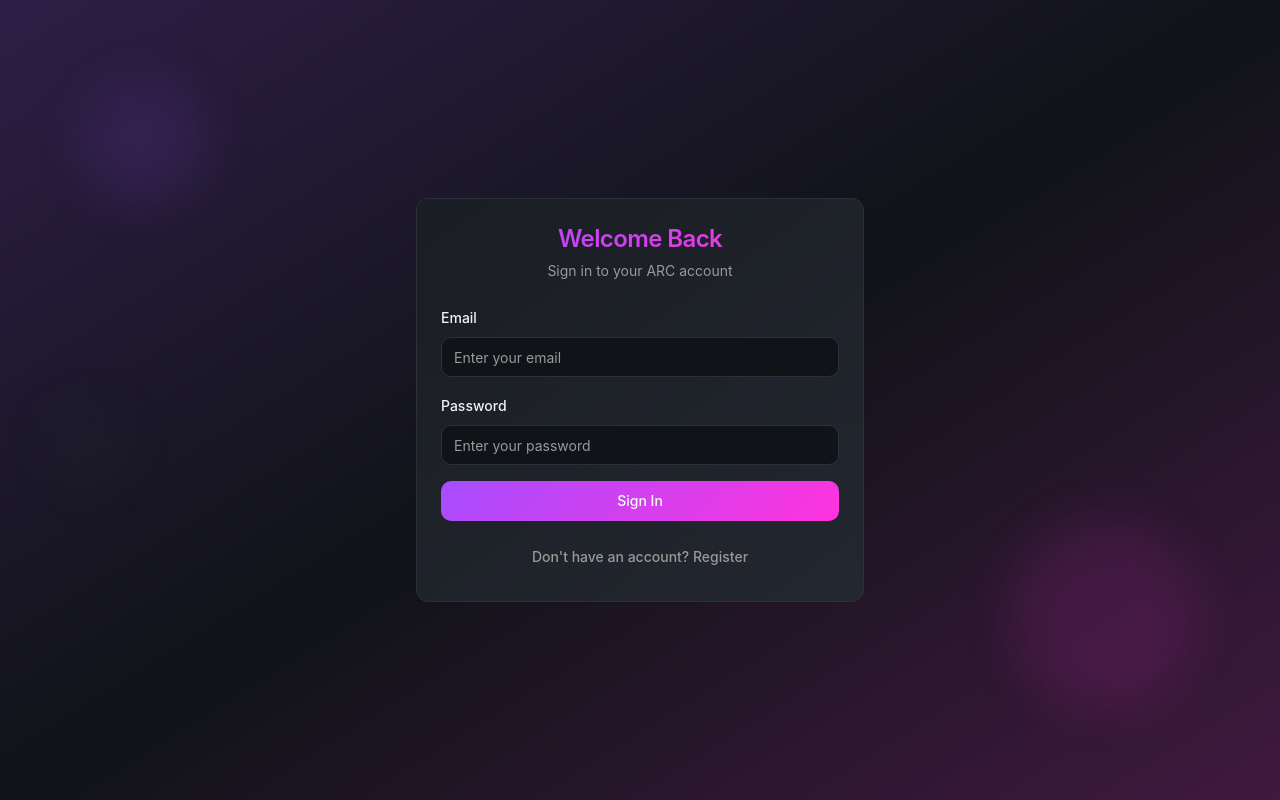
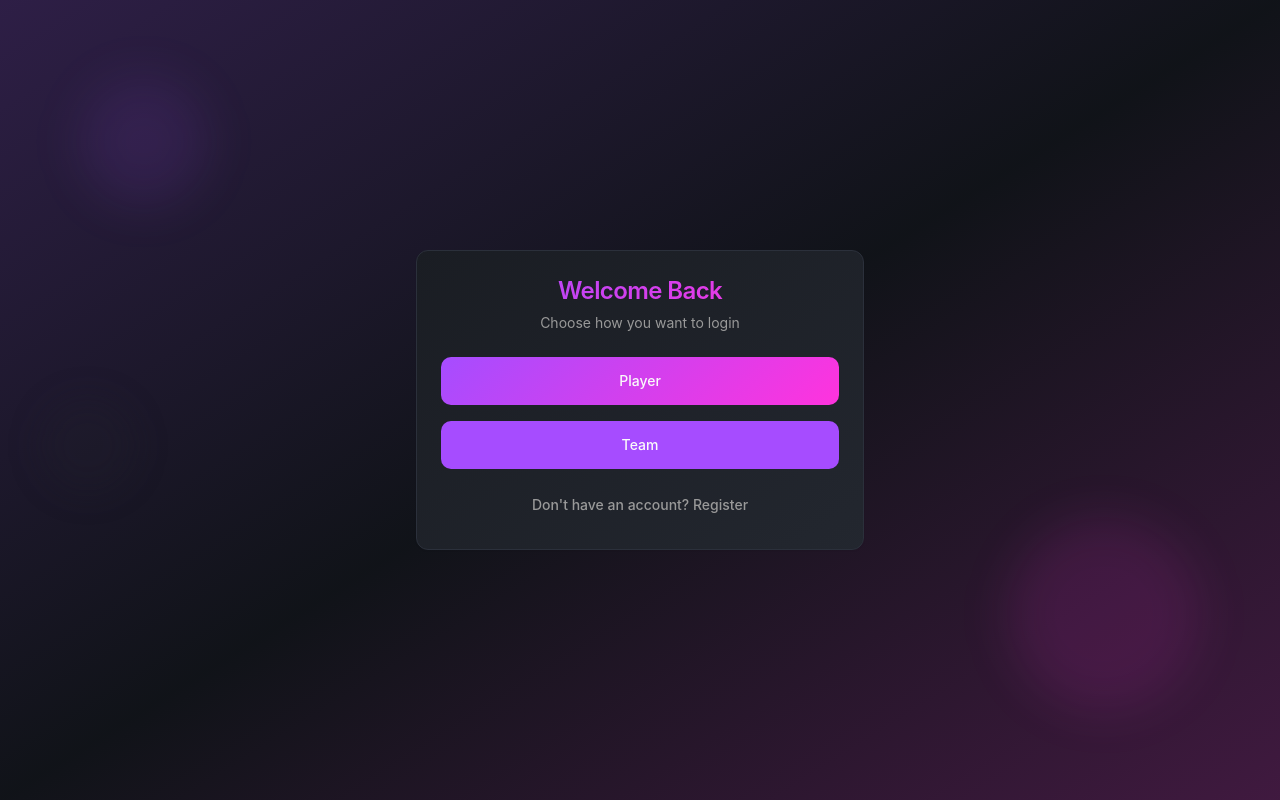
Before and after one commit to Diabolus45/arc-arena-nexus, a React (Vite) app: page / in a window 1280 px wide. Built offline with nearby package versions, Linux system fonts and the light colour scheme.

Commit message:
Refactor login and registration.
Simplified registration form and implemented role-based login buttons.

```diff
--- a/src/components/auth/LoginForm.tsx
+++ b/src/components/auth/LoginForm.tsx
@@ -11,6 +11,7 @@ interface LoginFormProps {
 }
 
 export const LoginForm = ({ onSwitchToRegister }: LoginFormProps) => {
+  const [selectedRole, setSelectedRole] = useState<'player' | 'team' | null>(null);
   const [email, setEmail] = useState('');
   const [password, setPassword] = useState('');
   const { login, isLoading } = useAuth();
@@ -18,7 +19,7 @@ export const LoginForm = ({ onSwitchToRegister }: LoginFormProps) => {
   const handleSubmit = async (e: React.FormEvent) => {
     e.preventDefault();
     try {
-      await login(email, password);
+      await login(email, password, selectedRole!);
       toast({
         title: "Login Successful",
         description: "Welcome back to ARC!",
@@ -32,11 +33,52 @@ export const LoginForm = ({ onSwitchToRegister }: LoginFormProps) => {
     }
   };
 
+  const handleRoleSelect = (role: 'player' | 'team') => {
+    setSelectedRole(role);
+  };
+
+  if (!selectedRole) {
+    return (
+      <Card className="w-full max-w-md card-gradient border-border">
+        <CardHeader className="text-center">
+          <CardTitle className="text-2xl primary-gradient bg-clip-text text-transparent">
+            Welcome Back
+          </CardTitle>
+          <CardDescription>Choose how you want to login</CardDescription>
+        </CardHeader>
+        <CardContent className="space-y-4">
+          <Button
+            onClick={() => handleRoleSelect('player')}
+            className="w-full h-12 primary-gradient hover:opacity-90"
+          >
+            Player
+          </Button>
+          <Button
+            onClick={() => handleRoleSelect('team')}
+            className="w-full h-12 secondary-gradient hover:opacity-90"
+          >
+            Team
+          </Button>
+          <div className="text-center">
+            <Button
+              type="button"
+              variant="link"
+              onClick={onSwitchToRegister}
+              className="text-muted-foreground"
+            >
+              Don't have an account? Register
+            </Button>
+          </div>
+        </CardContent>
+      </Card>
+    );
+  }
+
   return (
     <Card className="w-full max-w-md card-gradient border-border">
       <CardHeader className="text-center">
         <CardTitle className="text-2xl primary-gradient bg-clip-text text-transparent">
-          Welcome Back
+          {selectedRole === 'player' ? 'Player Login' : 'Team Login'}
         </CardTitle>
         <CardDescription>Sign in to your ARC account</CardDescription>
       </CardHeader>
@@ -71,14 +113,22 @@ export const LoginForm = ({ onSwitchToRegister }: LoginFormProps) => {
           >
             {isLoading ? 'Signing In...' : 'Sign In'}
           </Button>
-          <div className="text-center">
+          <div className="flex justify-between">
+            <Button
+              type="button"
+              variant="link"
+              onClick={() => setSelectedRole(null)}
+              className="text-muted-foreground p-0"
+            >
+              ← Back
+            </Button>
             <Button
               type="button"
               variant="link"
               onClick={onSwitchToRegister}
-              className="text-muted-foreground"
+              className="text-muted-foreground p-0"
             >
-              Don't have an account? Register
+              Register
             </Button>
           </div>
         </form>
--- a/src/components/auth/RegisterForm.tsx
+++ b/src/components/auth/RegisterForm.tsx
@@ -99,11 +99,11 @@ export const RegisterForm = ({ onSwitchToLogin }: RegisterFormProps) => {
               setFormData(prev => ({ ...prev, role: value }))
             }>
               <SelectTrigger>
-                <SelectValue placeholder="Login as..." />
+                <SelectValue placeholder="Select your role" />
               </SelectTrigger>
               <SelectContent>
-                <SelectItem value="player">Login as a Player</SelectItem>
-                <SelectItem value="team">Login as a Team</SelectItem>
+                <SelectItem value="player">Player</SelectItem>
+                <SelectItem value="team">Team</SelectItem>
               </SelectContent>
             </Select>
           </div>
--- a/src/contexts/AuthContext.tsx
+++ b/src/contexts/AuthContext.tsx
@@ -27,7 +27,7 @@ interface User {
 interface AuthContextType {
   user: User | null;
   isLoading: boolean;
-  login: (email: string, password: string) => Promise<void>;
+  login: (email: string, password: string, role: 'player' | 'team') => Promise<void>;
   register: (userData: RegisterData) => Promise<void>;
   logout: () => void;
   updateProfile: (data: Partial<User['profile']>) => void;
@@ -63,7 +63,7 @@ export const AuthProvider = ({ children }: { children: ReactNode }) => {
     setIsLoading(false);
   }, []);
 
-  const login = async (email: string, password: string) => {
+  const login = async (email: string, password: string, role: 'player' | 'team') => {
     setIsLoading(true);
     try {
       // Mock login - in real app this would be API call
@@ -71,7 +71,7 @@ export const AuthProvider = ({ children }: { children: ReactNode }) => {
         id: '1',
         username: email.split('@')[0],
         email,
-        role: 'player',
+        role: role,
         profile: {
           gamePreferences: ['Valorant', 'CS2'],
           skillRoles: ['Rifler', 'IGL'],
```
